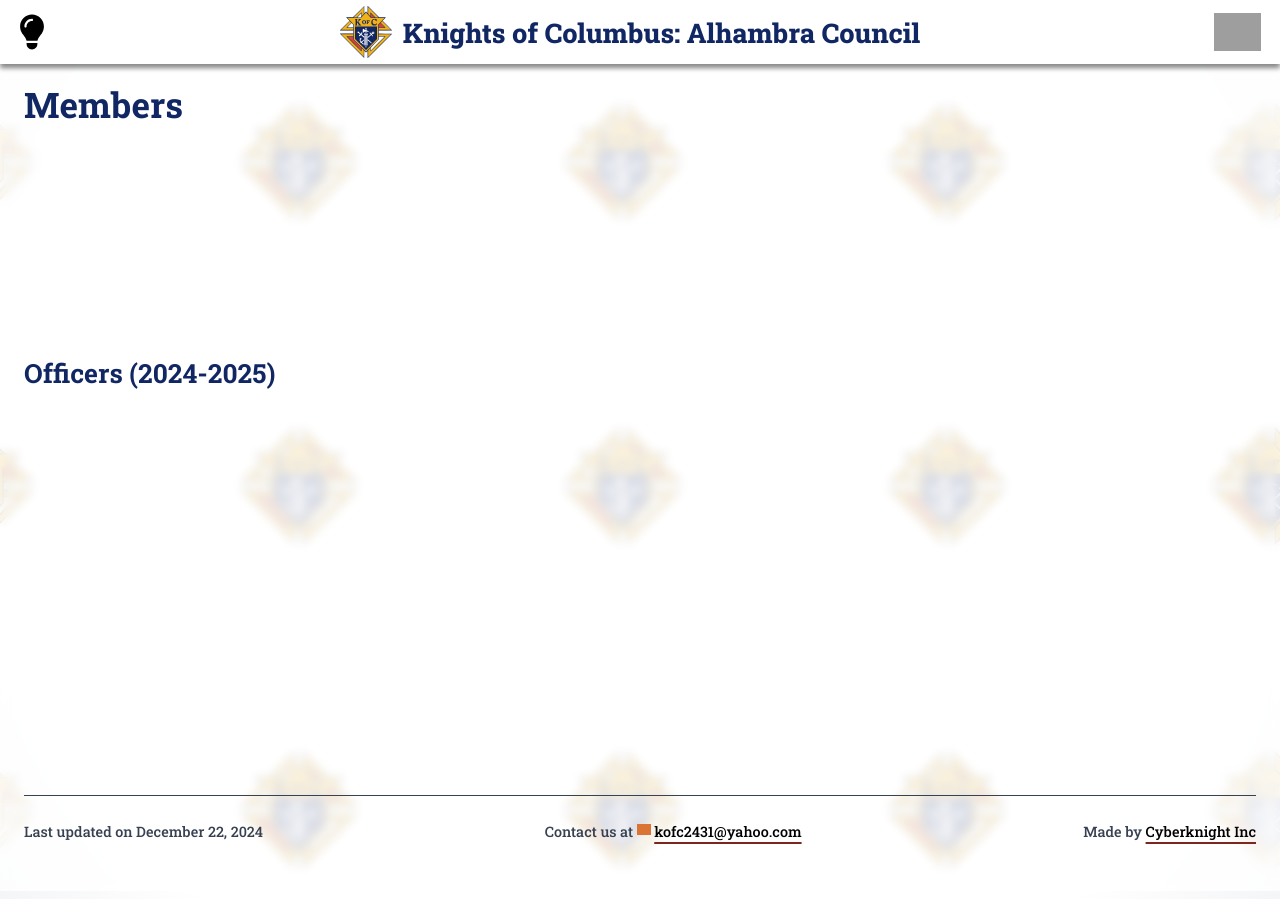
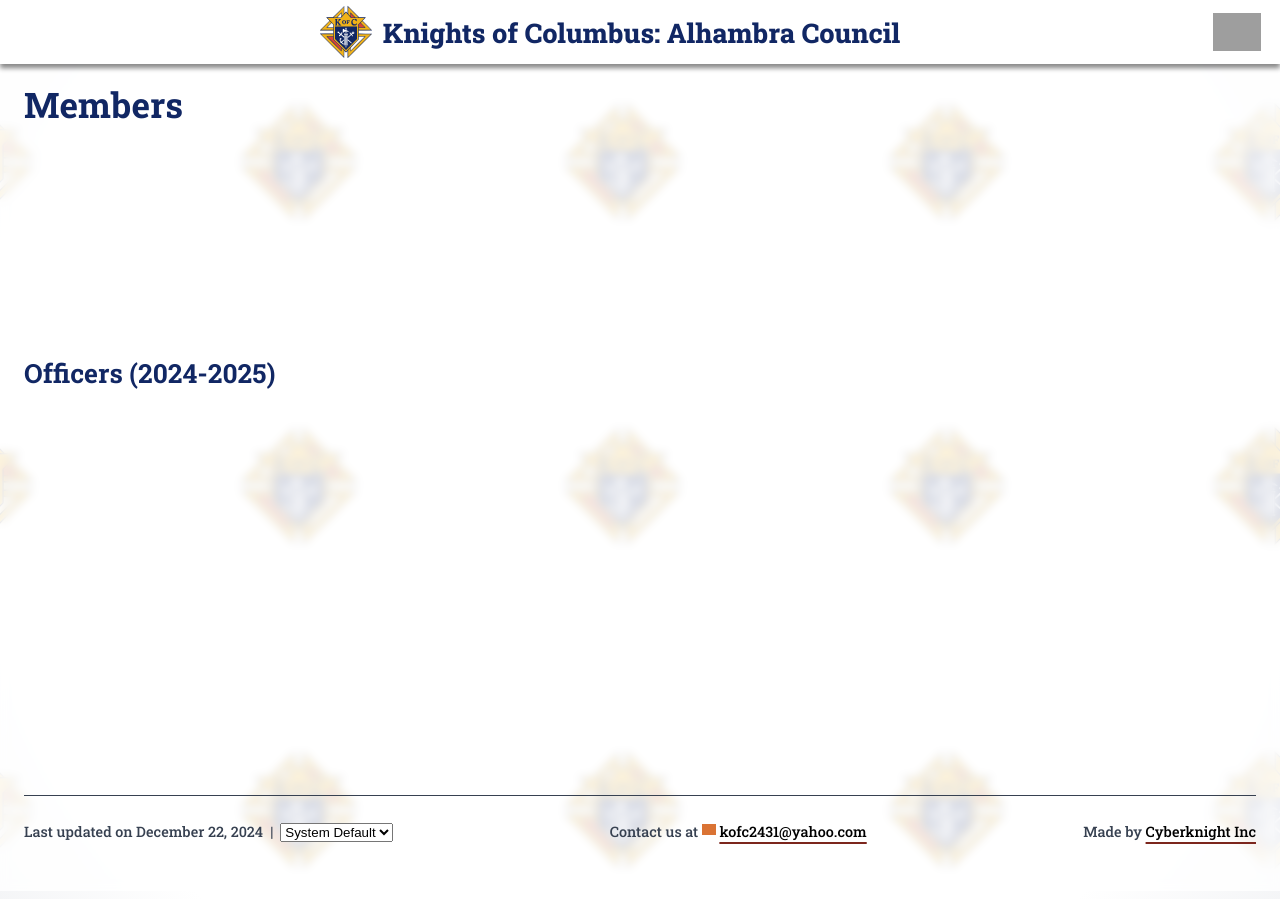
Before and after one commit to Cyberknight-Websites/cyberknight-council-template, a Jekyll site: the page built from members.md, in a window 1280 px wide. Built offline with Jekyll 4.4.1, drawn with Linux system fonts in a browser that asks for light colours; grey boxes are pictures that could not be loaded.

Commit message:
switched to dropdown for dark mode

```diff
--- a/_includes/toggle_theme_js.html
+++ /dev/null
@@ -1,79 +0,0 @@
-<script type="text/javascript">
-  window.addEventListener('load', themeChange);
-  window.matchMedia("(prefers-color-scheme: dark)").addEventListener("change", event => {
-    const newColorScheme = event.matches ? "dark" : "light";
-    switchToColorTheme(newColorScheme);
-  });
-  isDarkMode = window.matchMedia && window.matchMedia("(prefers-color-scheme: dark)").matches;
-  localStorageTheme = localStorage.getItem('theme') ? localStorage.getItem('theme') : null;
-
-  if (localStorageTheme)
-  {
-    if (localStorageTheme === 'dark')
-      switchToColorTheme('dark', true);
-    else
-      switchToColorTheme('light', true);
-  }
-  else
-  {
-    if (isDarkMode)
-      switchToColorTheme('dark', true);
-    else
-      switchToColorTheme('light', true);
-  }
-
-  function switchToColorTheme(themeChangeto, pageload = false) {
-    // const metaTag = document.querySelector('meta[name="theme-color"]');
-    if (!pageload)
-    {
-      document.documentElement.classList.add('transition');
-      transition();
-    }
-    if (themeChangeto === 'light')
-    {
-      document.documentElement.setAttribute('data-theme', 'light');
-      localStorage.setItem('theme', 'light');
-      // metaTag.content = '#F3F4F6';
-    }
-    else
-    {
-      document.documentElement.setAttribute('data-theme', 'dark');
-      localStorage.setItem('theme', 'dark');
-      // metaTag.content = '#112764';
-    }
-    changeLightbulbSVG(themeChangeto);
-  }
-
-  function changeLightbulbSVG(themeChangeto) {
-    let lightbulb_button = document.querySelector('#topbar-lightbulb');
-    let button_img = lightbulb_button.querySelector('img');
-
-    if (themeChangeto === 'light')
-    {
-      button_img.src = "/assets/svg/lightmode-lightbulb.svg";
-    }
-    else
-    {
-      button_img.src = "/assets/svg/darkmode-lightbulb.svg";
-    }
-  }
-
-  function transition(){
-    document.documentElement.classList.add('transition');
-    window.setTimeout(() => {
-      document.documentElement.classList.remove('transition');
-    }, 1000);
-  }
-
-  function themeChange() {
-    let lightbulb_button = document.querySelector('#topbar-lightbulb');
-
-    lightbulb_button.addEventListener('click', function (e) {
-      let currentTheme = document.documentElement.getAttribute('data-theme');
-      if (currentTheme === 'light')
-        switchToColorTheme('dark');
-      else
-        switchToColorTheme('light');
-    });
-  }
-</script>
--- a/_layouts/default.html
+++ b/_layouts/default.html
@@ -86,6 +86,7 @@
       // }
     </script>
     <script src="{{ '/assets/js/leaflet.js' | relative_url }}"></script>
+    <script src="{{ '/assets/js/toggle_theme.js' | relative_url }}"></script>
   </head>
   <body>
     <div id="background-divs">
@@ -105,9 +106,6 @@
     <div class="topbar-container">
       <div class="topbar topbar-expand">
         <div class="topbar-top-row">
-          <button id="topbar-lightbulb" class="topbar-button topbar-button-left" aria-label="Toggle light/dark mode">
-            <img alt="Lightbulb icon">
-          </button>
           <div id="top-bar-kofc-logo">
             <div id="top-bar-center">
               {% if site.topbar.show_kofc_logo %}
@@ -159,6 +157,12 @@
             <ul class="credit-links">
               <li>
                 Last updated on {{ site.time | date: "%B %d, %Y" }}
+                &nbsp;|&nbsp;
+                <select id="theme-dropdown" aria-label="Theme selection">
+                  <option value="system">System Default</option>
+                  <option value="light">Light</option>
+                  <option value="dark">Dark</option>
+                </select>
               </li>
               <li>
                 Contact us at&nbsp;<a href="mailto:{{site.council_email}}">{{site.council_email}}</a>
@@ -236,5 +240,4 @@
       document.addEventListener('click', handleLinkClick);
     </script>
   </body>
-  {% include toggle_theme_js.html %}
 </html>
--- /dev/null
+++ b/assets/js/toggle_theme.js
@@ -0,0 +1,61 @@
+window.matchMedia("(prefers-color-scheme: dark)").addEventListener("change", event => {
+    // Only switch if user hasn't explicitly chosen light/dark
+    if (localStorage.getItem('theme') === 'system') {
+        const newColorScheme = event.matches ? "dark" : "light";
+        switchToColorTheme(newColorScheme);
+    }
+});
+isDarkMode = window.matchMedia && window.matchMedia("(prefers-color-scheme: dark)").matches;
+localStorageTheme = localStorage.getItem('theme') ? localStorage.getItem('theme') : null;
+
+if (localStorageTheme) {
+    if (localStorageTheme === 'dark')
+        switchToColorTheme('dark', true);
+    else
+        switchToColorTheme('light', true);
+}
+else {
+    if (isDarkMode)
+        switchToColorTheme('dark', true);
+    else
+        switchToColorTheme('light', true);
+}
+
+function switchToColorTheme(themeChangeto, pageload = false) {
+    if (!pageload) {
+        document.documentElement.classList.add('transition');
+        transition();
+    }
+    if (themeChangeto === 'light') {
+        document.documentElement.setAttribute('data-theme', 'light');
+        localStorage.setItem('theme', 'light');
+    }
+    else {
+        document.documentElement.setAttribute('data-theme', 'dark');
+        localStorage.setItem('theme', 'dark');
+    }
+}
+
+function transition() {
+    document.documentElement.classList.add('transition');
+    window.setTimeout(() => {
+        document.documentElement.classList.remove('transition');
+    }, 1000);
+}
+
+document.addEventListener('DOMContentLoaded', function() {
+    let themeDropdown = document.querySelector('#theme-dropdown');
+    themeDropdown.value = localStorageTheme === 'dark' ? 'dark'
+        : localStorageTheme === 'light' ? 'light' : 'system';
+
+    themeDropdown.addEventListener('change', function() {
+        if (this.value === 'system') {
+            localStorage.removeItem('theme');
+            // Rely on system color scheme
+            let systemTheme = window.matchMedia("(prefers-color-scheme: dark)").matches ? 'dark' : 'light';
+            switchToColorTheme(systemTheme);
+        } else {
+            switchToColorTheme(this.value);
+        }
+    });
+});
```
